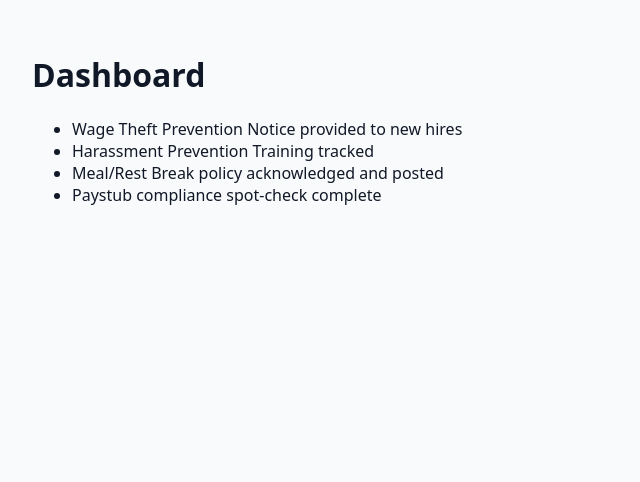
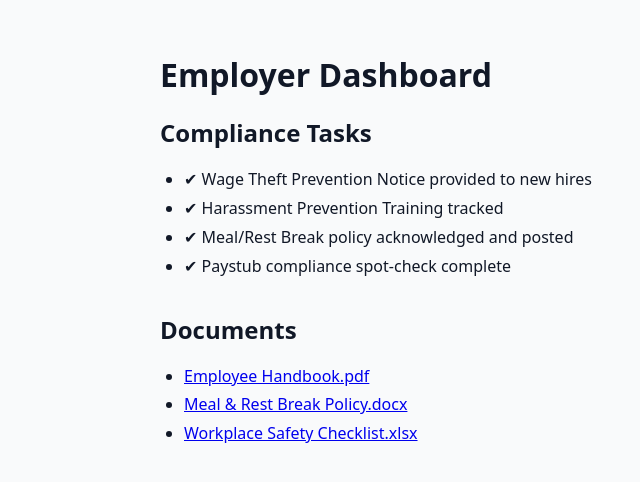
Before and after one commit to CouchCritix/portal-smoke-test, a Next.js app: page /dashboard in a window 1280 px wide. Shown: the top 482 px of the page, without its empty margins (0-640 px from the left). Built offline with nearby package versions, Linux system fonts and the light colour scheme.

Commit message:
Update page.js

```diff
--- a/app/dashboard/page.js
+++ b/app/dashboard/page.js
@@ -1,13 +1,35 @@
 export default function Dashboard() {
   return (
-    <main style={{ padding: "2rem" }}>
-      <h1>Dashboard</h1>
-      <ul>
-        <li>Wage Theft Prevention Notice provided to new hires</li>
-        <li>Harassment Prevention Training tracked</li>
-        <li>Meal/Rest Break policy acknowledged and posted</li>
-        <li>Paystub compliance spot-check complete</li>
-      </ul>
+    <main style={{
+      maxWidth: "960px",
+      margin: "0 auto",
+      padding: "2rem",
+      fontFamily: "system-ui, sans-serif"
+    }}>
+      <h1 style={{ fontSize: "2rem", fontWeight: "bold", marginBottom: "1rem" }}>
+        Employer Dashboard
+      </h1>
+
+      {/* Compliance Tasks Section */}
+      <section style={{ marginBottom: "2rem" }}>
+        <h2 style={{ fontSize: "1.5rem", marginBottom: "0.5rem" }}>Compliance Tasks</h2>
+        <ul style={{ paddingLeft: "1.5rem", lineHeight: "1.8" }}>
+          <li>✔ Wage Theft Prevention Notice provided to new hires</li>
+          <li>✔ Harassment Prevention Training tracked</li>
+          <li>✔ Meal/Rest Break policy acknowledged and posted</li>
+          <li>✔ Paystub compliance spot-check complete</li>
+        </ul>
+      </section>
+
+      {/* Documents Section */}
+      <section>
+        <h2 style={{ fontSize: "1.5rem", marginBottom: "0.5rem" }}>Documents</h2>
+        <ul style={{ paddingLeft: "1.5rem", lineHeight: "1.8" }}>
+          <li><a href="#">Employee Handbook.pdf</a></li>
+          <li><a href="#">Meal & Rest Break Policy.docx</a></li>
+          <li><a href="#">Workplace Safety Checklist.xlsx</a></li>
+        </ul>
+      </section>
     </main>
   );
 }
```
